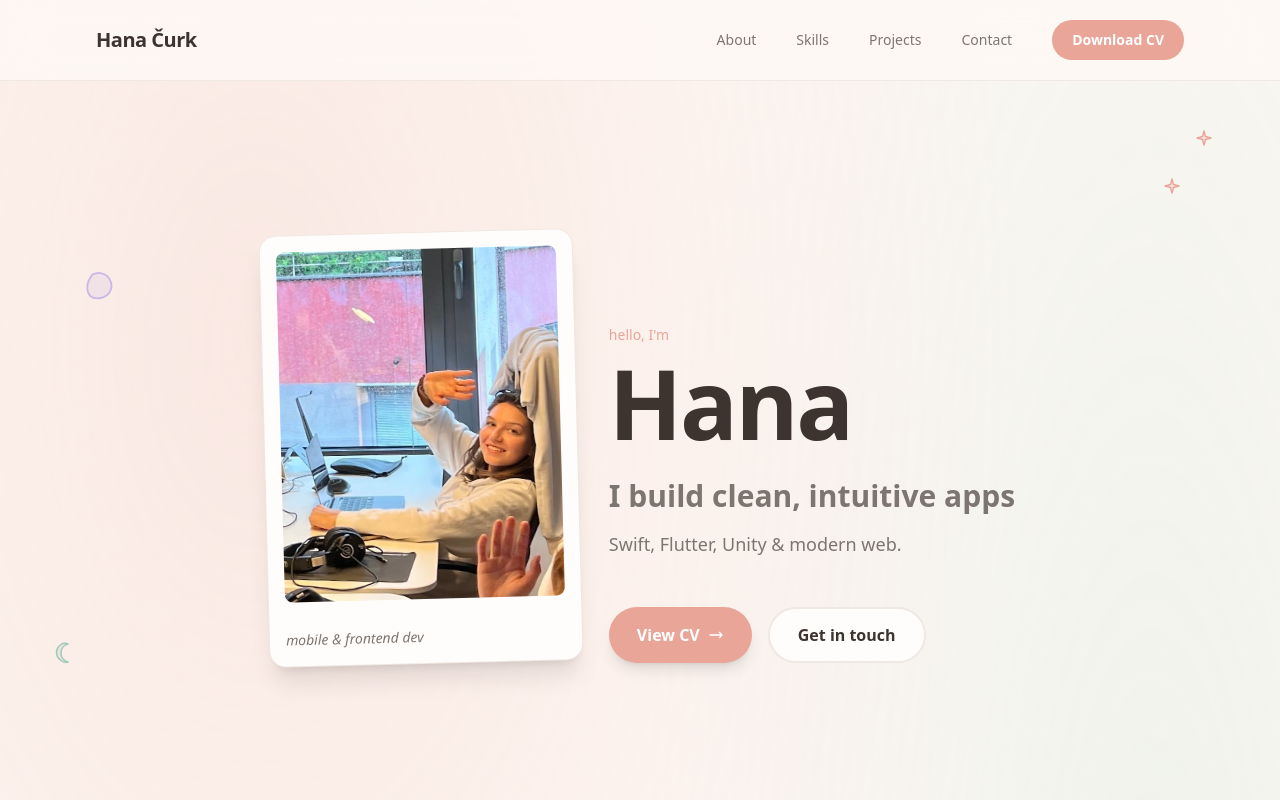
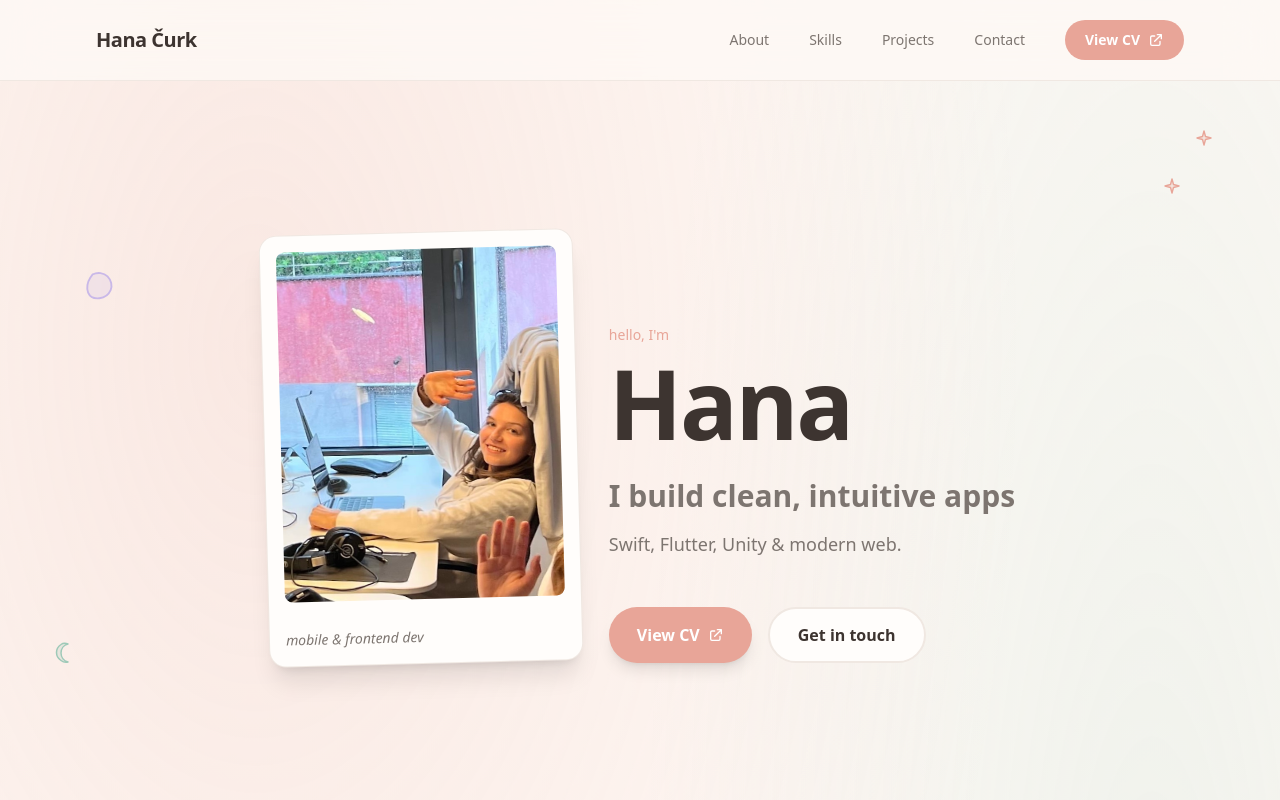
Before and after one commit to hanacurk/hana-dev, a Next.js app: page / in a window 1280 px wide. Shown: the top 800 px of the page. Built offline with nearby package versions, Linux system fonts and the light colour scheme; no server answers.

Commit message:
Design design...

```diff
--- a/app/page.tsx
+++ b/app/page.tsx
@@ -79,13 +79,13 @@ export default function Home() {
             <a
               href="#skills"
               onClick={(e) => scrollToSection(e, "skills")}
-              className="text-sm font-medium text-[var(--muted)] transition-colors hover:text-[var(--accent)]"
+              className="text-sm font-medium text-[var(--muted)] transition-colors hover:text-[var(--accent-2)]"
             >
               Skills
             </a>
             <a
               href="#projects"
-              className="text-sm font-medium text-[var(--muted)] transition-colors hover:text-[var(--accent)]"
+              className="text-sm font-medium text-[var(--muted)] transition-colors hover:text-[var(--accent-3)]"
             >
               Projects
             </a>
@@ -101,9 +101,12 @@ export default function Home() {
               target="_blank"
               rel="noopener noreferrer"
               download="CV-Hana-Curk.pdf"
-              className="rounded-full bg-[var(--accent)] px-5 py-2.5 text-sm font-semibold text-white transition-all hover:opacity-90 hover:scale-105"
+              className="inline-flex items-center gap-2 rounded-full bg-[var(--accent)] px-5 py-2.5 text-sm font-semibold text-white transition-all hover:opacity-90 hover:scale-105"
             >
-              Download CV
+              View CV
+              <svg className="h-4 w-4" fill="none" viewBox="0 0 24 24" stroke="currentColor" aria-hidden>
+                <path strokeLinecap="round" strokeLinejoin="round" strokeWidth={2} d="M10 6H6a2 2 0 00-2 2v10a2 2 0 002 2h10a2 2 0 002-2v-4M14 4h6m0 0v6m0-6L10 14" />
+              </svg>
             </Link>
           </div>
           <button
@@ -152,7 +155,7 @@ export default function Home() {
                   scrollToSection(e, "skills");
                   setMobileMenuOpen(false);
                 }}
-                className="mobile-menu-link rounded-xl px-5 py-3.5 text-base font-semibold text-[var(--muted)] transition-all duration-200 hover:bg-[var(--accent)]/10 hover:text-[var(--accent)] active:scale-[0.98]"
+                className="mobile-menu-link rounded-xl px-5 py-3.5 text-base font-semibold text-[var(--muted)] transition-all duration-200 hover:bg-[var(--accent-2)]/10 hover:text-[var(--accent-2)] active:scale-[0.98]"
               >
                 Skills
               </a>
@@ -162,7 +165,7 @@ export default function Home() {
                   scrollToSection(e, "projects");
                   setMobileMenuOpen(false);
                 }}
-                className="mobile-menu-link rounded-xl px-5 py-3.5 text-base font-semibold text-[var(--muted)] transition-all duration-200 hover:bg-[var(--accent)]/10 hover:text-[var(--accent)] active:scale-[0.98]"
+                className="mobile-menu-link rounded-xl px-5 py-3.5 text-base font-semibold text-[var(--muted)] transition-all duration-200 hover:bg-[var(--accent-3)]/10 hover:text-[var(--accent-3)] active:scale-[0.98]"
               >
                 Projects
               </a>
@@ -256,18 +259,8 @@ export default function Home() {
                 className="group inline-flex items-center gap-2 rounded-full bg-[var(--accent)] px-5 py-3 font-semibold text-white shadow-lg transition-all hover:opacity-90 hover:scale-105 sm:px-7 sm:py-3.5"
               >
                 View CV
-                <svg
-                  className="h-4 w-4 transition-transform group-hover:translate-x-1"
-                  fill="none"
-                  viewBox="0 0 24 24"
-                  stroke="currentColor"
-                >
-                  <path
-                    strokeLinecap="round"
-                    strokeLinejoin="round"
-                    strokeWidth={2}
-                    d="M17 8l4 4m0 0l-4 4m4-4H3"
-                  />
+                <svg className="h-4 w-4 transition-transform group-hover:translate-x-1" fill="none" viewBox="0 0 24 24" stroke="currentColor" aria-hidden>
+                  <path strokeLinecap="round" strokeLinejoin="round" strokeWidth={2} d="M10 6H6a2 2 0 00-2 2v10a2 2 0 002 2h10a2 2 0 002-2v-4M14 4h6m0 0v6m0-6L10 14" />
                 </svg>
               </Link>
               <a
@@ -303,7 +296,7 @@ export default function Home() {
           </h2>
           <div className="mt-8 grid gap-8 sm:mt-12 sm:gap-12 ">
             <p className="text-lg leading-relaxed text-[var(--muted)]">
-            I studied on Faculty of Computer and information sciences, where I gained a lot of technical knowledge and practical experiences. While studying I also worked on personal projects and some student jobs in the field of computer science. I developed a few websites, some using wordpress and some with react, nextjs or just vanilla js. After college I was working as a mobile developer for almost 4 years. I gained a lot of experience with product oriented work and working with a team, as well as using AI in my work process.
+            I studied on Faculty of Computer and information sciences, where I gained a lot of technical knowledge and practical experiences. While studying I also worked on personal projects and some student jobs in the field of computer science. I developed a few websites, some using wordpress and some with react, nextjs or just vanilla js. After college I was working as a mobile developer for almost 4 years. I gained a lot of experience with product oriented work and working with a team.
             </p>
           </div>
         </div>
```
Also changed, not shown: 1 other file (tests, documents, lock files or other folders).
